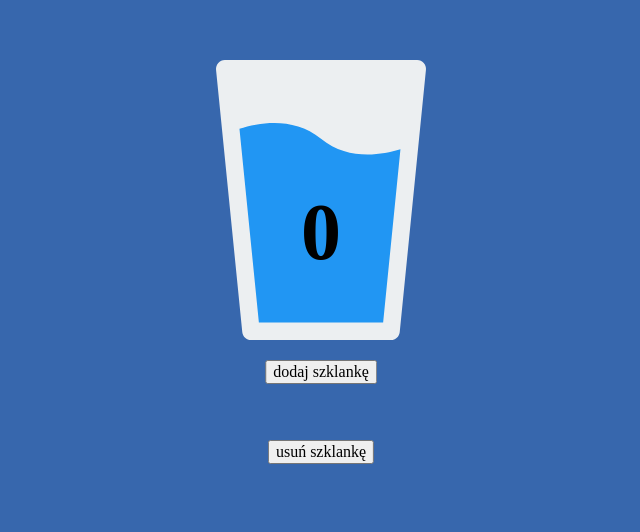
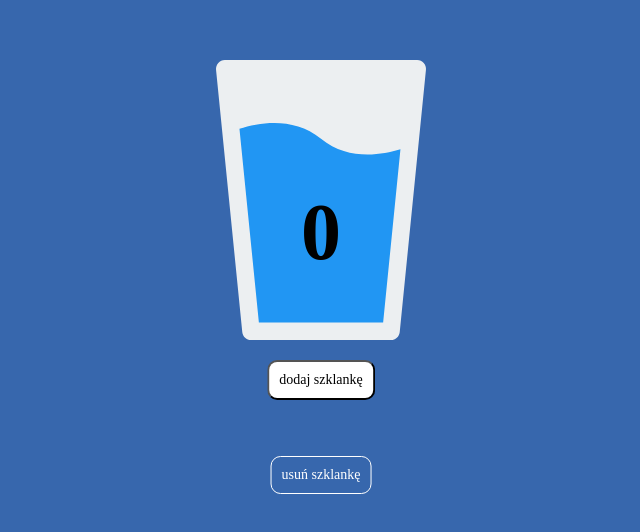
Before and after one commit to KSzostko/hydrapp, a website: page src/content/index.html in a window 1280 px wide. Shown: the part 200-732 px from the top of the page, without its empty margins (319-959 px from the left). Drawn offline with nearby package versions, Linux system fonts and the light colour scheme; files that its build step writes are made by us from their sources.

Commit message:
finished styles

```diff
--- a/src/scss/main.scss
+++ b/src/scss/main.scss
@@ -37,13 +37,20 @@ body {
 .button {
     position: fixed;
     left: 50%;
+    padding: 10px;
+    font-size: 14px;
     transform: translateX(-50%);
+    border-radius: 10px;
 
     &--add {
         top: 70%;
+        background-color: #fff;
     }
 
     &--remove {
-        top: 80%;
+        top: 82%;
+        border: 1px solid #fff;
+        background-color: transparent;
+        color: #fff;
     }
 }
```
